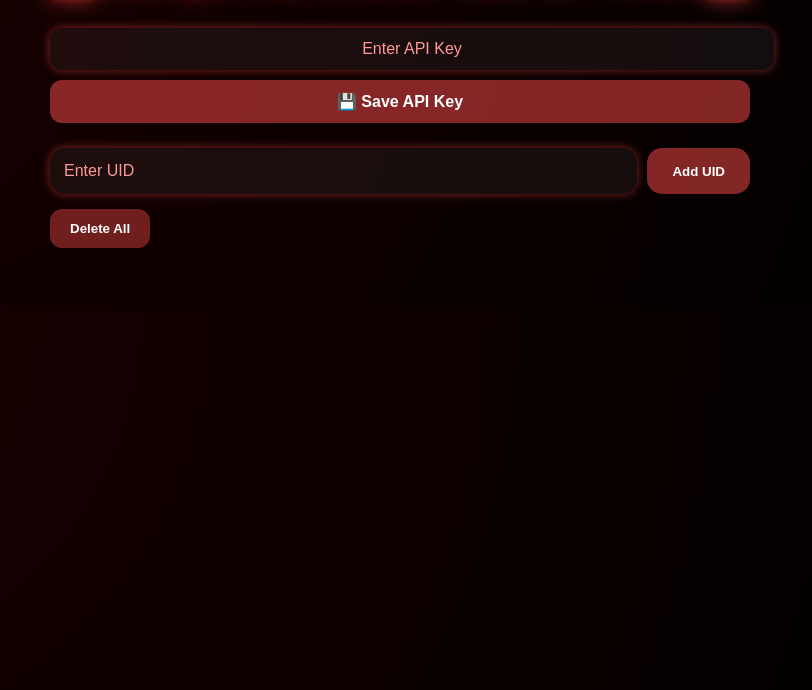
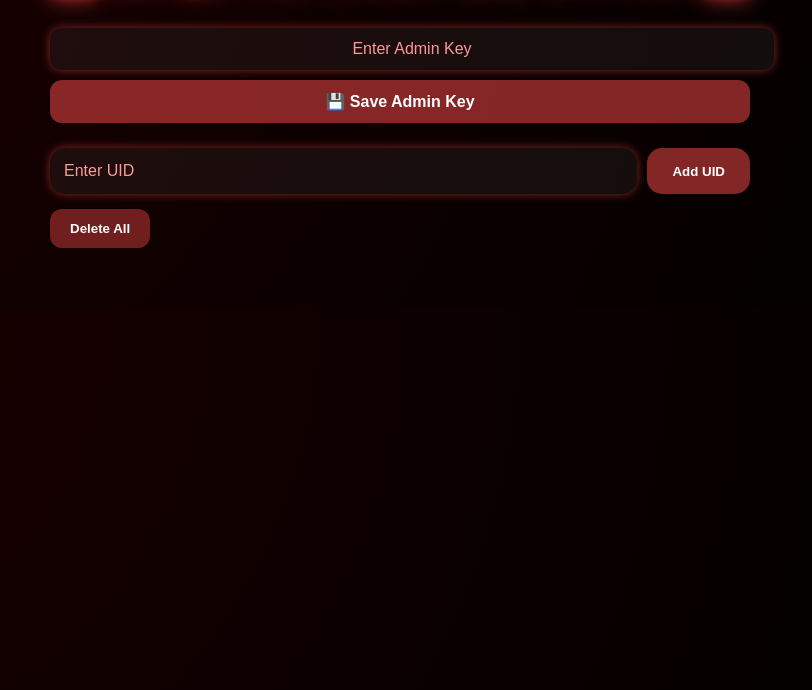
Before and after one commit to arafatxvalorent/uuu, a plain HTML site: page index.html in a window 1280 px wide. Shown: the part 110-800 px from the top of the page, without its empty margins (240-1052 px from the left). Drawn offline with Linux system fonts and the light colour scheme.

Commit message:
Update index.html

```diff
--- a/index.html
+++ b/index.html
@@ -163,8 +163,8 @@ h2 {
 <h2>🌌 GENJUTSU CHEAT UID BYPASS 🌌</h2>
 <div class="container">
 
-<input id="apiKeyInput" placeholder="Enter API Key">
-<button id="saveApiKey">💾 Save API Key</button>
+<input id="apiKeyInput" placeholder="Enter Admin Key">
+<button id="saveApiKey">💾 Save Admin Key</button>
 
 <div id="uidInputWrapper">
   <input id="newUid" placeholder="Enter UID">
```
